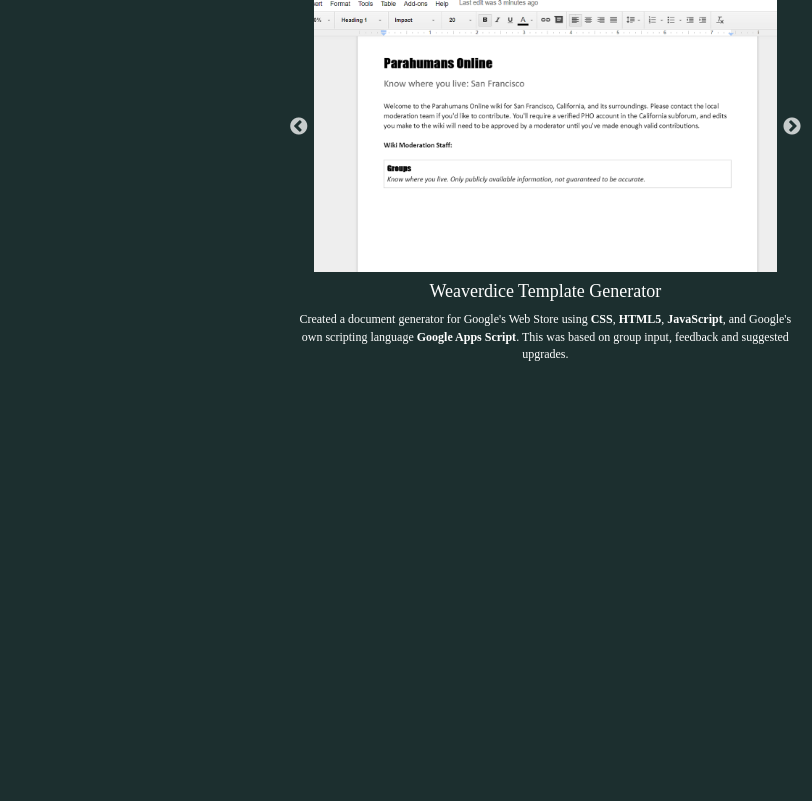
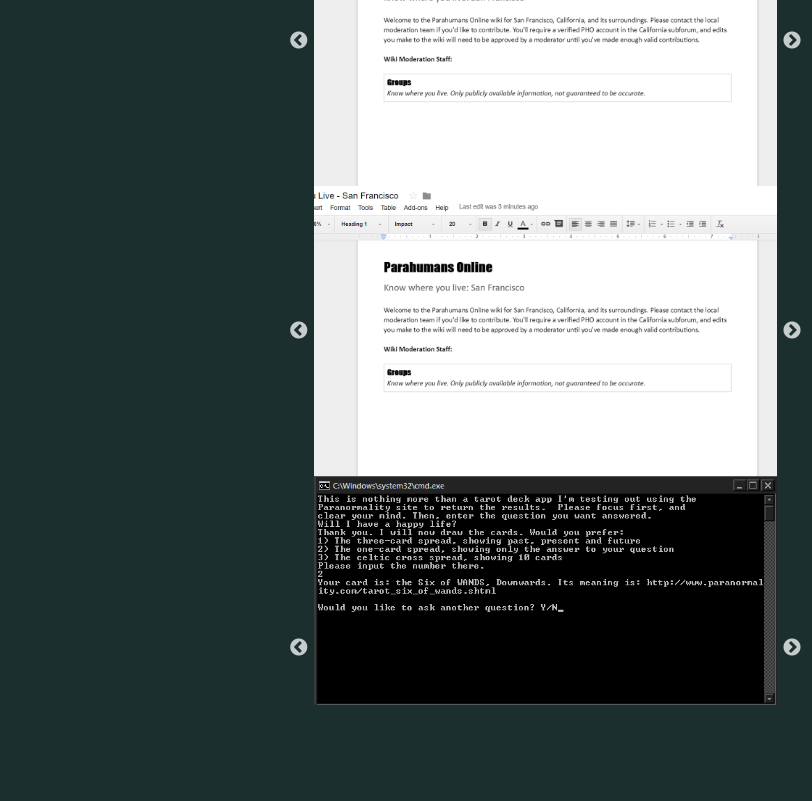
Before and after one commit to FoxDen/FoxDen.github.io, a plain HTML site: page index.html in a window 1280 px wide. Shown: the part 1025-1826 px from the top of the page, without its empty margins (468-1280 px from the left). Drawn offline with nearby package versions, Linux system fonts and the light colour scheme; files whose address does not match are found by name.

Commit message:
Added some images
Also fixed some text. Added Chrome Store link as the current addon is feature-complete.

```diff
--- a/index.html
+++ b/index.html
@@ -113,10 +113,10 @@
                                 <img src="css/images/carouselImages/Proj2/gApps4.png" alt="pic coming soon!" class='carousel-item'>
                             </div>
                             <div class='carousel' id='3'>
-                                <img src="css/images/carouselImages/Proj3/gApps1.png" alt="pic coming soon!" class='carousel-item'>
-                                <img src="css/images/carouselImages/Proj3/gApps2.png" alt="pic coming soon!" class='carousel-item'>
-                                <img src="css/images/carouselImages/Proj3/gApps3.png" alt="pic coming soon!" class='carousel-item'>
-                                <img src="css/images/carouselImages/Proj3/gApps4.png" alt="pic coming soon!" class='carousel-item'>
+                                <img src="css/images/carouselImages/Proj3/tarot1.png" alt="pic coming soon!" class='carousel-item'>
+                                <img src="css/images/carouselImages/Proj3/tarot2.png" alt="pic coming soon!" class='carousel-item'>
+                                <img src="css/images/carouselImages/Proj3/tarot3.png" alt="pic coming soon!" class='carousel-item'>
+                                <img src="css/images/carouselImages/Proj3/tarot4.png" alt="pic coming soon!" class='carousel-item'>
                             </div>
                             <div class='carousel' id='4'>
                                 <img src="css/images/carouselImages/Proj4/gApps1.png" alt="pic coming soon!" class='carousel-item'>
@@ -141,7 +141,7 @@
                             <div class='4'>
                                 <h4><a href="https://github.com/FoxDen/Weaverdice-Template-Creator">Weaverdice Template Generator</a></h4>
                                 <p>Created a document generator for Google's Web Store using <b>CSS</b>, <b>HTML5</b>, <b>JavaScript</b>, and Google's own scripting language <b>Google Apps Script</b>. This was based on group input, feedback and suggested
-                                    upgrades.
+                                    upgrades. It currently can be found <a href="https://chrome.google.com/webstore/detail/weaverdice-template-creat/gmfpobjfjmpjjfdepodponfdddfkhajd?authuser=0">here</a>!
                                 </p>
                             </div>
                         </div>
```
Also changed, not shown: css/images/carouselImages/Proj3/tarot1.png (added), css/images/carouselImages/Proj3/tarot2.png (added), css/images/carouselImages/Proj3/tarot3.png (added), css/images/carouselImages/Proj3/tarot4.png (added).
